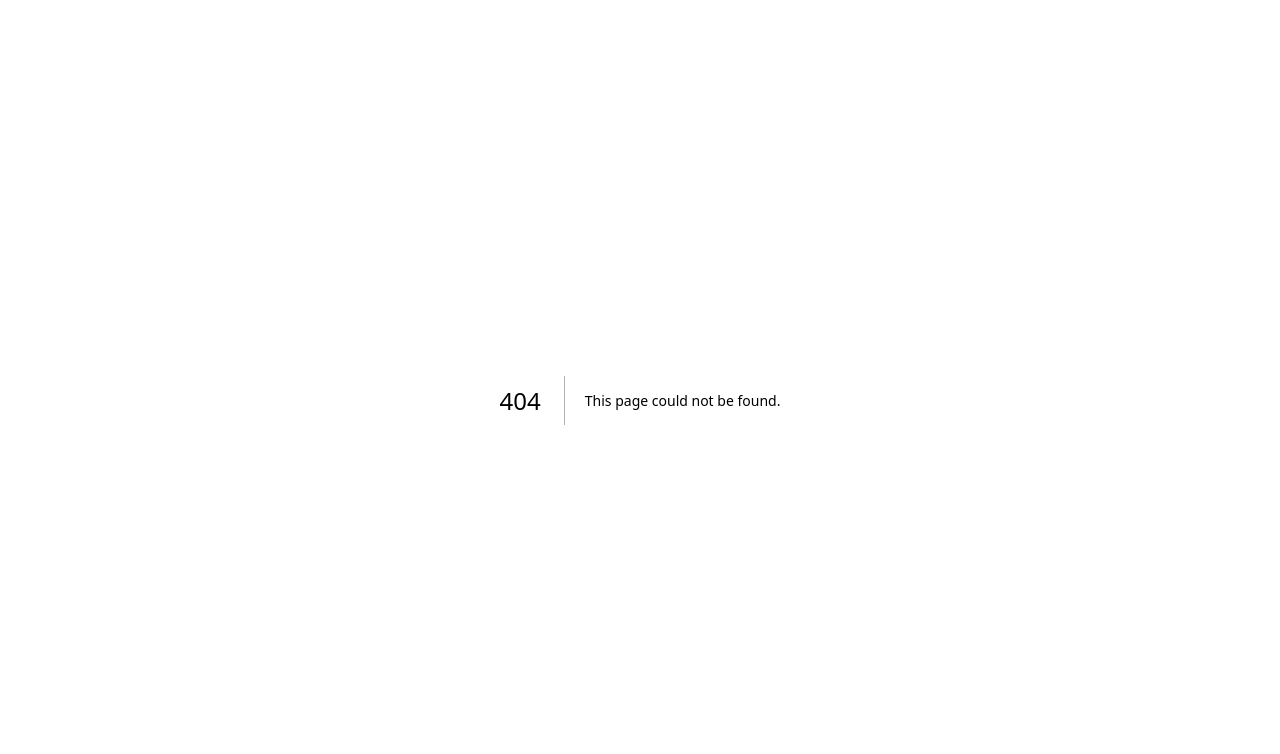
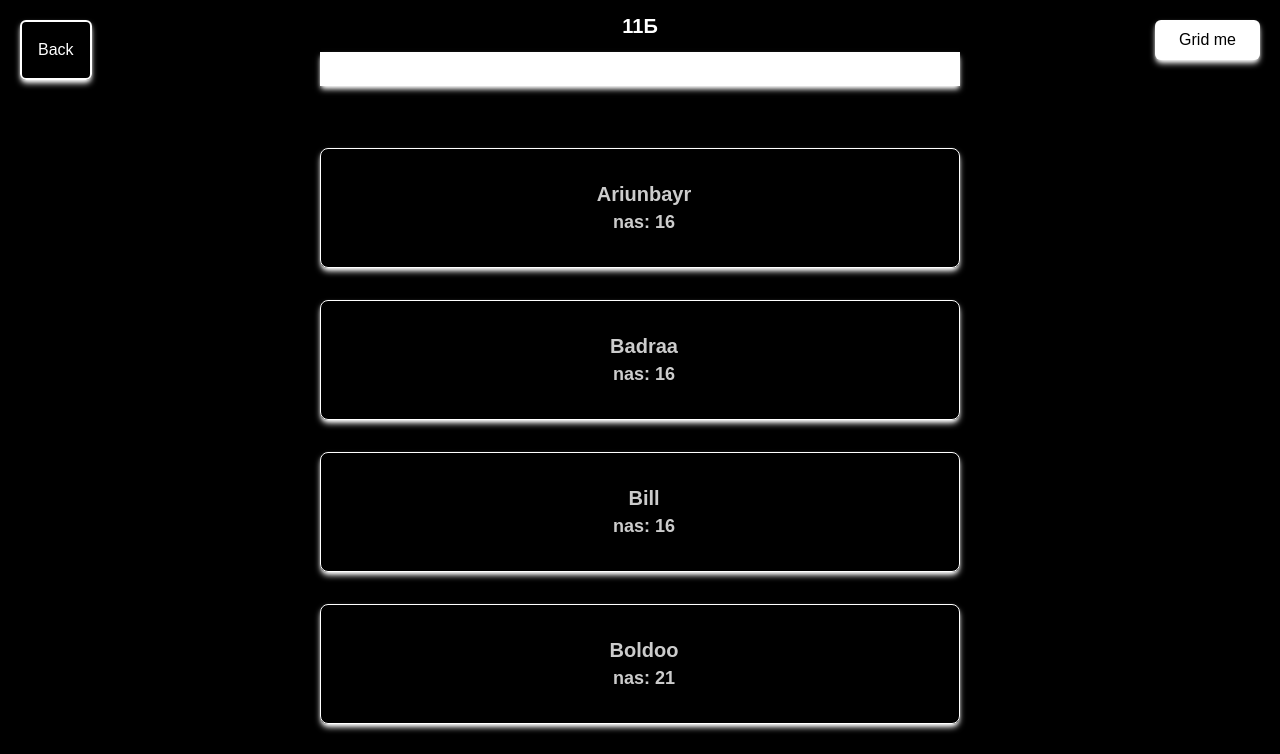
Before and after one commit to Gana123-droid/uliral1, a Next.js app: page /biydaalt in a window 1280 px wide. Before the commit this address had no page. Shown: the top 754 px of the page. Built offline with nearby package versions, Linux system fonts and the light colour scheme.

Commit message:
biydaalt

```diff
--- /dev/null
+++ b/pages/biydaalt.js
@@ -0,0 +1,83 @@
+import { useState } from "react";
+import { useRouter } from 'next/router';
+
+const data = [
+    { id: 1, name: "Ariunbayr", nas: 16 },
+    { id: 2, name: "Badraa", nas: 16 },
+    { id: 3, name: "Bill", nas: 16 },
+    { id: 4, name: "Boldoo", nas: 21 },
+    { id: 5, name: "Gan-Erdene", nas: 16 },
+    { id: 6, name: "Gunbileg", nas: 16 },
+    { id: 7, name: "Delgermurun", nas: 16 },
+    { id: 8, name: "Jargal", nas: 16 },
+    { id: 9, name: "Munkhbaysgalan", nas: 16 },
+    { id: 10, name: "Munkhnaran", nas: 16 },
+    { id: 11, name: "Nomio", nas: 16 },
+    { id: 12, name: "Siilen", nas: 16 },
+    { id: 13, name: "Tuvshin", nas: 16 },
+    { id: 14, name: "Temulan", nas: 16 },
+    { id: 15, name: "Temuugei", nas: 16 },
+    { id: 16, name: "Undrakh", nas: 16 },
+    { id: 17, name: "Khangarid", nas: 16 },
+    { id: 18, name: "Chinbiligt", nas: 16 },
+    { id: 19, name: "Erdene-Jargal", nas: 16 },
+
+
+
+];
+
+export default function Sfilter() {
+    const [search, setSearch] = useState("");
+    const [grid, setGrid] = useState(false);
+    const router = useRouter();
+
+    const filteredData = data.filter(
+        (item) =>
+            item.name.toLowerCase().includes(search.toLowerCase()) ||
+            item.nas.toString().includes(search)
+    );
+
+    return (
+        <div className="w-full min-h-screen bg-black px-80 flex flex-col">
+            <button
+                className="absolute top-5 left-5 border-2 border-white text-white p-4 rounded-md hover:bg-purple-200 shadow-white shadow-md"
+                onClick={() => router.back()}>Back</button>
+
+            <button
+                className="fixed top-5 right-5 px-6 py-2 text-black bg-white shadow-md shadow-white rounded-md"
+                onClick={() => setGrid(!grid)}
+            >
+                {grid ? "Ungrid me" : "Grid me"}
+            </button>
+
+            <div className="w-full h-[100px] flex items-center flex-col gap-3 pt-3 ">
+                <p className="font-bold text-xl text-white shadow-sm">11Б</p>
+                <input
+                    className="text-black border flex border-white shadow-white shadow-md pl-1 py-1  w-full shadow-lg"
+                    type="search"
+                    onChange={(e) => setSearch(e.target.value)}
+                />
+            </div>
+
+            <div className={`mt-8 flex flex-col gap-4 ${grid ? "grid grid-cols-2 gap-8 " : ""}`}>
+                {filteredData.length > 0 ? (
+                    filteredData.map((data) => (
+                        <div
+                            key={data.id}
+                            className="w-full h-[120px] rounded-lg border border-white mt-4 shadow-lg hover:scale-110 delay-100 duration-500 flex items-center justify-center flex-col shadow-md shadow-white"
+                        >
+                            <p className="text-xl text-white font-bold text-opacity-80 pl-2">
+                                {data.name}
+                            </p>
+                            <p className="text-lg text-white font-bold text-opacity-80 pl-2">
+                                nas: {data.nas}
+                            </p>
+                        </div>
+                    ))
+                ) : (
+                    <div className="text-white text-lg">No result for: {search}</div>
+                )}
+            </div>
+        </div>
+    );
+}
--- a/pages/index.js
+++ b/pages/index.js
@@ -11,6 +11,7 @@ export default function Home(){
         <p className='border-2 border-pink-400 bg-purple-200 hover:bg-purple-400 flex p-4 w-full h-[200%] justify-center items-center rounded-lg shadow-xl text-purple-900' onClick={() => router.push("Search_filter")}>FilterSearch</p>
         <p className='border-2 border-pink-400 bg-purple-200 hover:bg-purple-400 flex p-4 w-full h-[200%] justify-center items-center rounded-lg shadow-xl text-purple-900' onClick={() => router.push("ungusolih")}>Color change</p>
         <p className='border-2 border-pink-400 bg-purple-200 hover:bg-purple-400 flex p-4 w-full h-[200%] justify-center items-center rounded-lg shadow-xl text-purple-900' onClick={() => router.push("weather")}>Weather</p>
+        <p className='border-2 border-pink-400 bg-purple-200 hover:bg-purple-400 flex p-4 w-full h-[200%] justify-center items-center rounded-lg shadow-xl text-purple-900' onClick={() => router.push("biydaalt")}>biy daalt</p>
   </div>
    </div>
     );
```
